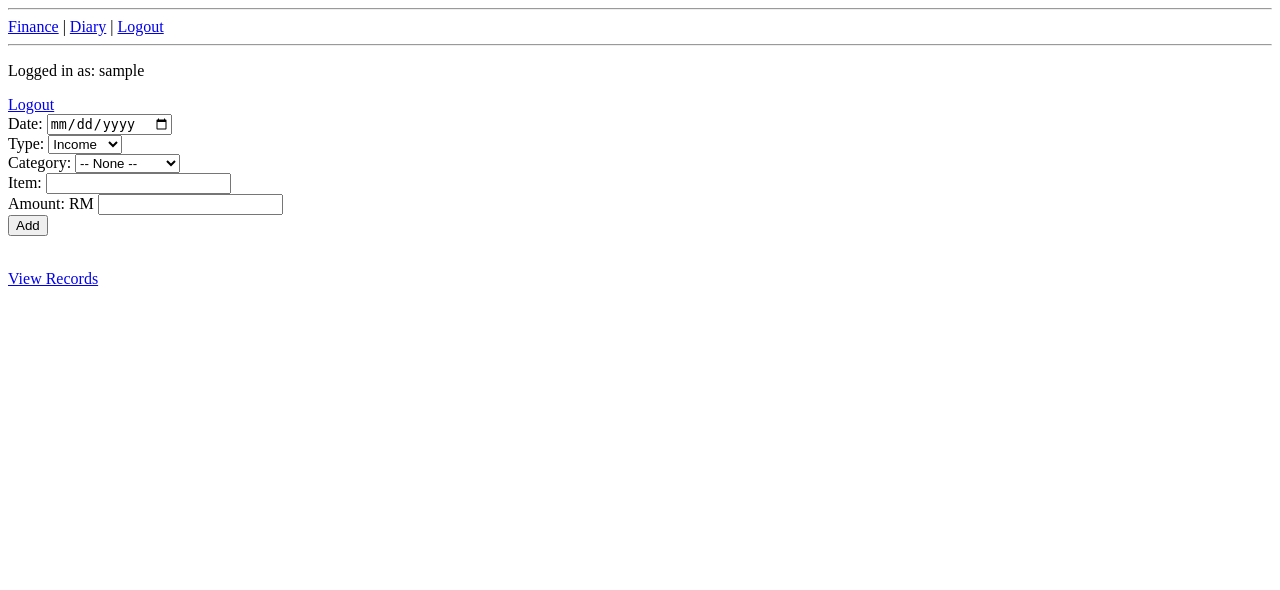
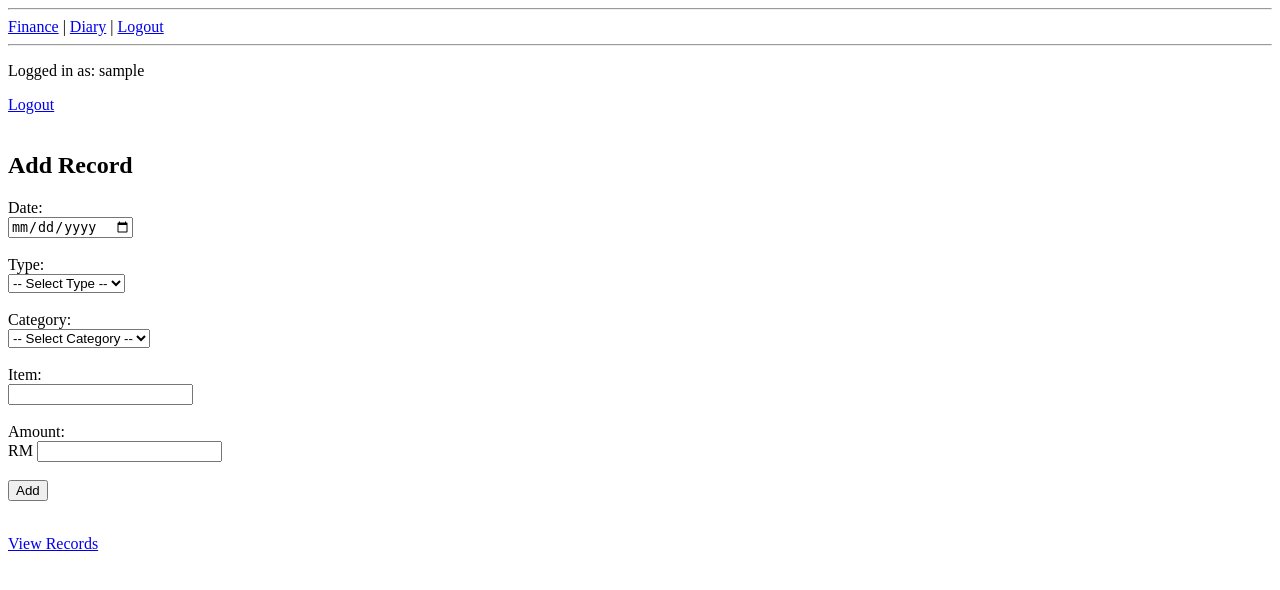
Before and after one commit to EYXY8317/T2610-G027, a Flask app: page /add in a window 1280 px wide. Shown: the top 590 px of the page. Run offline with Flask 3, Linux system fonts and the light colour scheme; the visitor is signed in with stand-in values (Sample User, id 1).

Commit message:
improved UI for add and update.html

```diff
--- a/Finance/templates/add.html
+++ b/Finance/templates/add.html
@@ -9,40 +9,42 @@
 <p>Logged in as: {{session["user"] }}</p>
 
 <a href="/logout">Logout</a>
+<br><br>
+
+<h2>Add Record</h2>
 
 <!--
     <form> means where does it start from
     method="POST" sends data securely to server
 -->
 <form method="POST">
-    Date:
-    <input type= "date" name="date" required><br>
 
-    Type:
-    <select name="type">
+    <label>Date:</label><br>
+    <input type= "date" name="date" required>
+    <br><br>
+
+    <label>Type:</label><br>
+    <select name="type" id="type" required>
+        <option value="">-- Select Type --</option>
         <option value="income">Income</option>
         <option value="expense">Expense</option>
-        <option value="savings">Savings</option>
-    </select><br>
+        <option value="saving">Saving</option>
+    </select>
+    <br><br>
 
-    Category:
-    <select name="categoty">
-        <option value="">-- None --</option>
+    <label>Category:</label><br>
+    <select name="category" id="category" required>
+        <option value="">-- Select Category --</option>
+    </select>
+    <br><br>
 
-        <option value="food">Food </option>
-        <option value="transport">Transport</option>
-        <option value="travel">Travel</option>
-        <option value="entertainment">Entertainment</option>
-        <option value="education">Education</option>
-        <option value="rent">Rent</option>
-        <option value="other">Other</option>
-    </select><br>
+    <label>Item:</label><br>
+    <input name="item">
+    <br><br>
 
-    Item:
-    <input name="item"><br>
-
-    Amount:
-    RM <input type="text" name="amount" inputmode="decimal" required><br>
+    <label>Amount:</label><br>
+    RM <input type="text" name="amount" inputmode="decimal" required>
+    <br><br>
 
     <!--
         button creates a clickable button
@@ -59,6 +61,33 @@
 -->
 <a href="/view">View Records</a>
 
+<script>
+const categories = {
+    income: ["Salary", "Freelance", "Business", "Gift", "Bonus"],
+    expense: ["Food", "Transport", "Entertainment", "Rent", "Education", "Travel"],
+    saving: ["Savings", "Investment", "Emergency Fund"]
+};
+
+const typeSelect = document.getElementById("type");
+const categorySelect = document.getElementById("category");
+
+typeSelect.addEventListener("change", function () {
+    const selectedType = this.value;
+
+    // 🔥 AUTO CLEAR CATEGORY
+    categorySelect.innerHTML = '<option value="">-- Select Category --</option>';
+
+    if (!categories[selectedType]) return;
+
+    categories[selectedType].forEach(cat => {
+        const option = document.createElement("option");
+        option.value = cat.toLowerCase();
+        option.textContent = cat;
+        categorySelect.appendChild(option);
+    });
+});
+</script>
+
 {% if error %}
 <p style="color:red;">{{ error }}</p>
 {% endif %}
```
Also changed, not shown: Finance/templates/update.html (+66 -22 lines).
